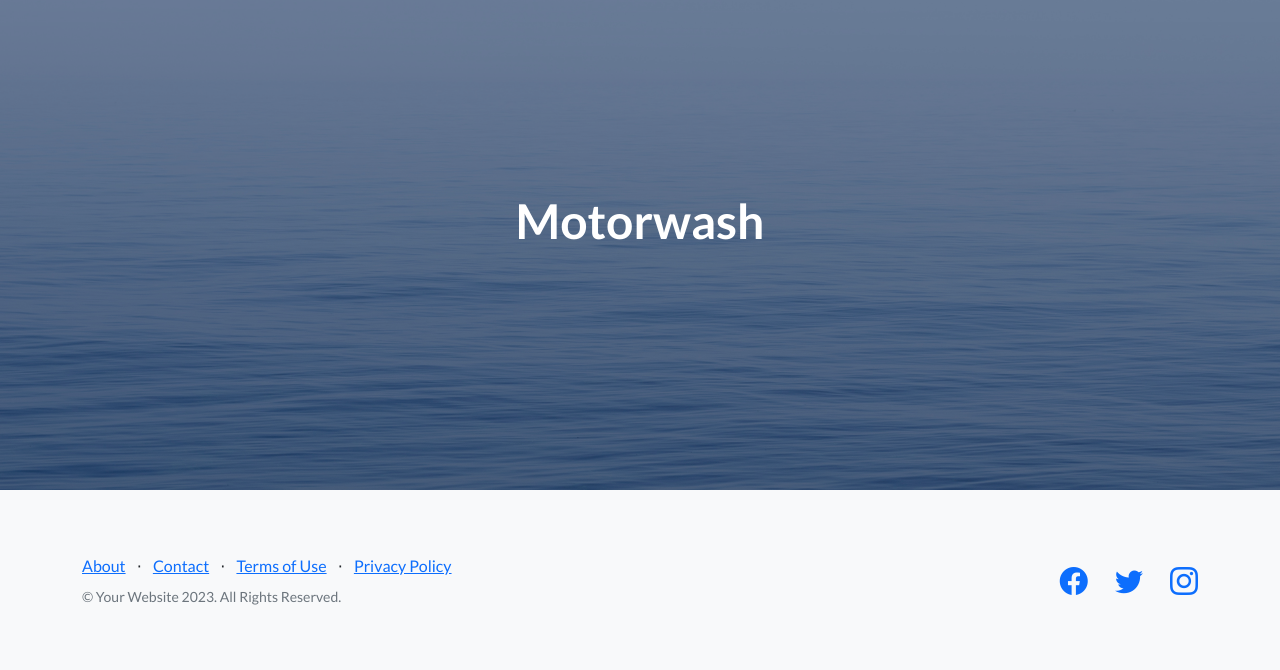
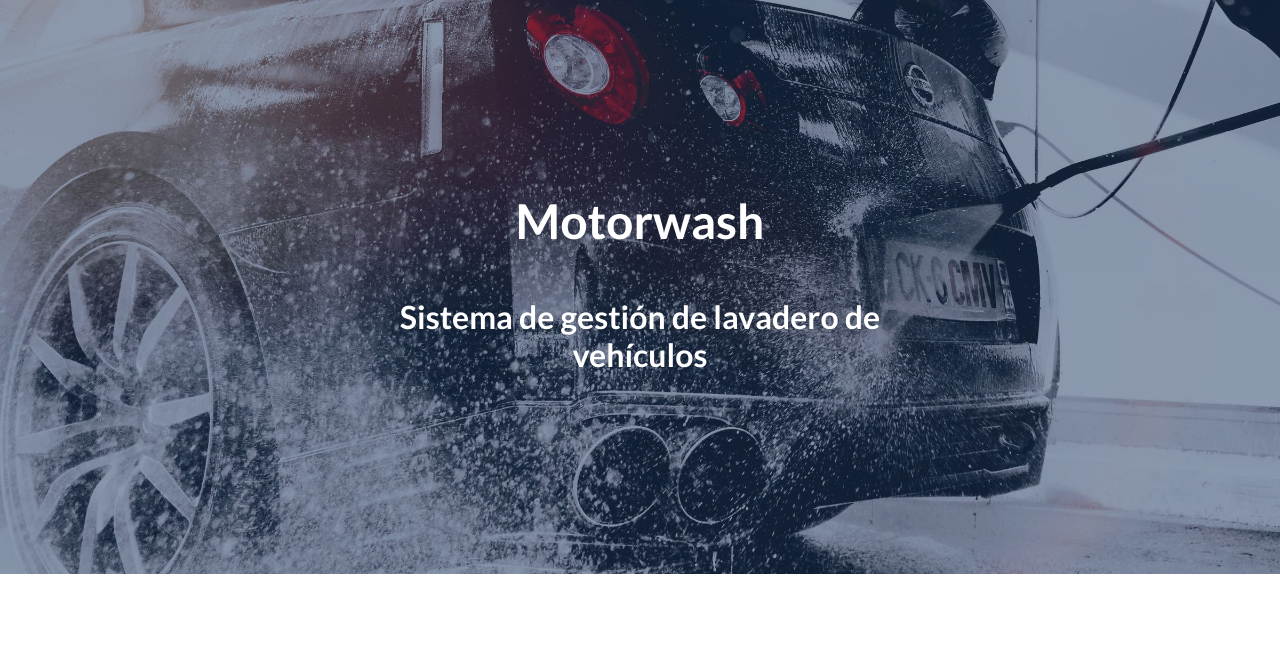
Before and after one commit to martinlpc/motorwash, a Django app: page / in a window 1280 px wide. Shown: the part 58-728 px from the top of the page. Run offline with Django 5.2, Linux system fonts and the light colour scheme; some libraries are stand-ins or nearby versions.

Commit message:
Rem: pycache files, Edit: index template

```diff
--- a/myapp/templates/index.html
+++ b/myapp/templates/index.html
@@ -37,6 +37,7 @@
               <!-- Page heading -->
               {% block title %}
                 <h1 class="mb-5">Motorwash</h1>
+                <h2>Sistema de gestión de lavadero de vehículos</h2>
               {% endblock %}
             </div>
           </div>
@@ -54,7 +55,7 @@
       </div>
     </div>
     <!-- Footer -->
-    <footer class="footer bg-light">
+    {% comment %} <footer class="footer bg-light">
       <div class="container">
         <div class="row">
           <div class="col-lg-6 h-100 text-center text-lg-start my-auto">
@@ -92,7 +93,7 @@
           </div>
         </div>
       </div>
-    </footer>
+    </footer> {% endcomment %}
     <!-- Bootstrap core JS -->
     <script src="https://cdn.jsdelivr.net/npm/bootstrap@5.2.3/dist/js/bootstrap.bundle.min.js"></script>
     <!-- Core theme JS -->
```
Also changed, not shown: myapp/static/assets/img/bg-masthead.jpg, 1 other file.
